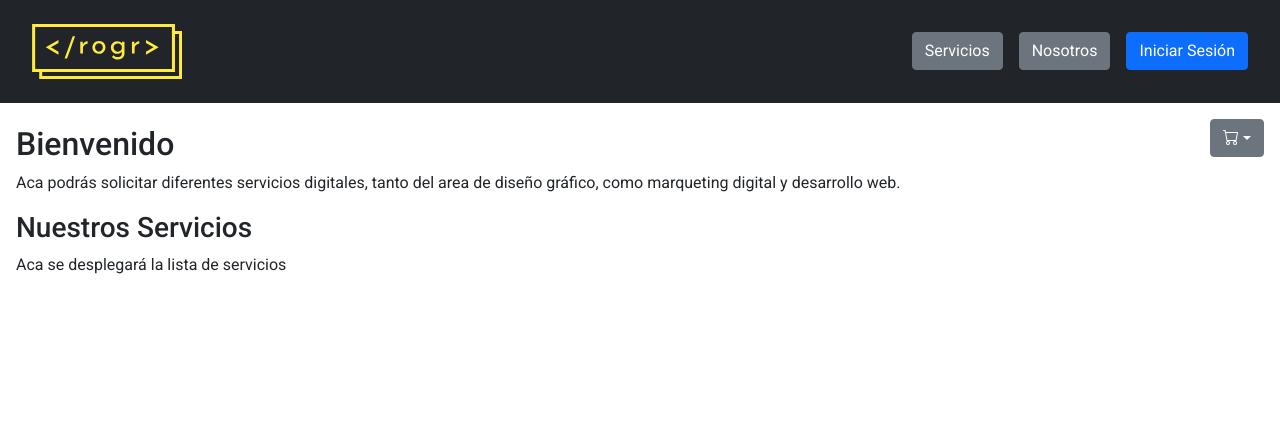
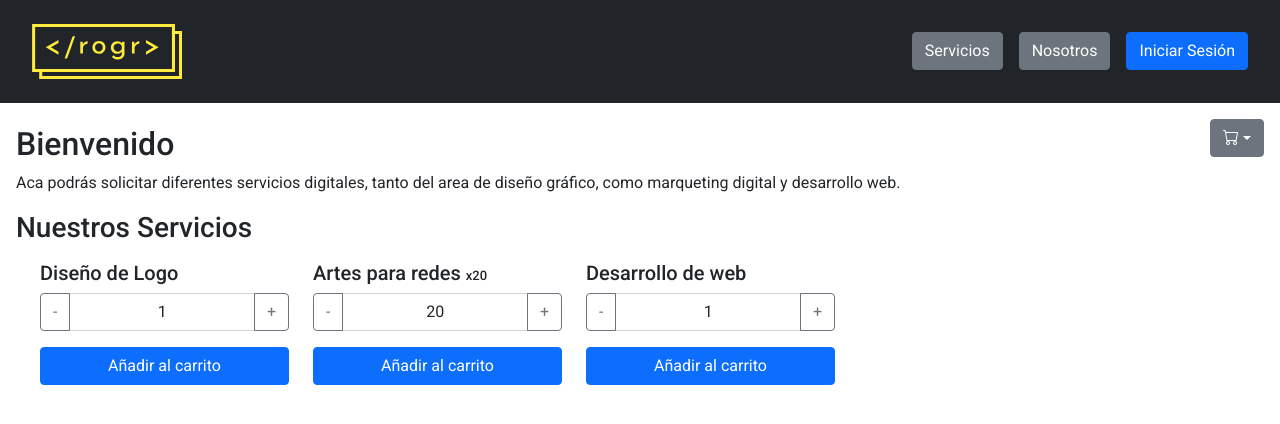
Before and after one commit to RecRoger/ArzolaReactApp, a React (Create React App) app: page / in a window 1280 px wide. Shown: the top 424 px of the page. Built offline with nearby package versions, Linux system fonts and the light colour scheme.

Commit message:
item counter :)

```diff
--- a/package.json
+++ b/package.json
@@ -16,6 +16,7 @@
     "react": "^17.0.2",
     "react-dom": "^17.0.2",
     "react-scripts": "5.0.0",
+    "sweetalert2": "^11.4.8",
     "web-vitals": "^2.1.4"
   },
   "eslintConfig": {
--- a/public/index.html
+++ b/public/index.html
@@ -43,8 +43,9 @@
       To create a production bundle, use `npm run build` or `yarn build`.
     -->
   <script src="https://cdn.jsdelivr.net/npm/bootstrap@5.1.3/dist/js/bootstrap.bundle.min.js"
-    integrity="sha384-ka7Sk0Gln4gmtz2MlQnikT1wXgYsOg+OMhuP+IlRH9sENBO0LRn5q+8nbTov4+1p"
-    crossorigin="anonymous"></script>
+    integrity="sha384-ka7Sk0Gln4gmtz2MlQnikT1wXgYsOg+OMhuP+IlRH9sENBO0LRn5q+8nbTov4+1p" crossorigin="anonymous">
+    </script>
+  <script src="//cdn.jsdelivr.net/npm/sweetalert2@11"></script>
 </body>
 
 </html>
--- a/src/App.css
+++ b/src/App.css
@@ -31,3 +31,13 @@
 .dropdown-menu {
   padding: 1rem;
 }
+
+.item-quantity {
+  background: white !important;
+  text-align: center;
+}
+
+.count-steps {
+  font-size: small;
+  font-weight: thin;
+}
--- a/src/App.js
+++ b/src/App.js
@@ -3,10 +3,7 @@ import NavBar from './components/NavBar';
 import React from "react";
 import ItemListContainer from './components/ItemListContainer'
 
-
 function App() {
-
-
   return (
     <div className="app-container">
       <NavBar />
--- a/src/components/CartWidget.js
+++ b/src/components/CartWidget.js
@@ -3,7 +3,7 @@ function CartWidget() {
     <>
         <div className="main-cart">
             <button className="btn btn-secondary dropdown-toggle" type="button" id="cartButton" data-bs-toggle="dropdown" aria-expanded="false">
-                <i class="bi bi-cart"></i>
+                <i className="bi bi-cart"></i>
             </button>
             <ul className="dropdown-menu" aria-labelledby="cartButton">
                 <li> No hay nada seleccionado</li>
--- /dev/null
+++ b/src/components/ItemCount.js
@@ -0,0 +1,50 @@
+import React, { useState } from "react";
+import Swal from 'sweetalert2'
+
+
+function ItemCount({ itemName, stock, initial, steps, onAdd }) {
+    const [count, setCount] = useState(initial || steps || 1)
+
+    function decrement() {
+        if(count > 0)
+        setCount((count - (steps || 1)))
+    }
+    function increment() {
+        if(count + (steps || 1) <= stock ) {
+            setCount(count + (steps || 1))
+        } else {
+            Swal.fire({
+                position: 'bottom-end',
+                icon: 'error',
+                title: 'Personal insuficiente',
+                text: `No hay personal disponible en estos momentos para tomar tantos trabajos de ${itemName}`,
+                showConfirmButton: false,
+                timer: 5500,
+                toast: true
+            })
+        }
+    }
+
+
+    return (
+      <>
+          <div className="item-counter">
+            <h5>
+                {itemName} { steps ? <span className="count-steps">x{steps}</span> : ''}
+            </h5>
+            <div className="input-group mb-3 count-section">
+                <button className="btn btn-outline-secondary" type="button" onClick={()=> decrement()}>-</button>
+                <input type="tel" className="form-control item-quantity" aria-label={itemName + ' count'} disabled value={count}></input>
+                <button className="btn btn-outline-secondary" type="button" onClick={()=> increment()}>+</button>
+            </div>
+            <div className="d-grid gap-2">
+                <button className="btn btn-primary" type="button" onClick={()=> onAdd(itemName, count)}>Añadir al carrito</button>
+            </div>
+
+          </div>
+
+      </>
+    );
+  }
+
+  export default ItemCount;
--- a/src/components/ItemListContainer.js
+++ b/src/components/ItemListContainer.js
@@ -1,10 +1,34 @@
-function ItemListContainer() {
-    return (
-      <>
-        <h3>Nuestros Servicios</h3>
-          Aca se desplegará la lista de servicios
-      </>
-    );
+import ItemCount from './ItemCount.js'
+import Swal from 'sweetalert2'
+
+export default function ItemListContainer() {
+
+
+  const onAdd = (itemName, count) => {
+    Swal.fire({
+        position: 'bottom-end',
+        icon: 'success',
+        title: `${itemName}${count > 1 ? `(x${count})` : '' } añadido al Carrito`,
+        showConfirmButton: false,
+        timer: 4500,
+    })
   }
 
-  export default ItemListContainer;
+  return (
+    <>
+      <h3>Nuestros Servicios</h3>
+
+      <div className="row service-container container mt-3">
+        <div className="col-3">
+          <ItemCount itemName="Diseño de Logo" initial={0} stock={10} onAdd={onAdd}></ItemCount>
+        </div>
+        <div className="col-3">
+          <ItemCount itemName="Artes para redes" initial={0} stock={100} steps={20} onAdd={onAdd}></ItemCount>
+        </div>
+        <div className="col-3">
+          <ItemCount itemName="Desarrollo de web" initial={0} stock={5} onAdd={onAdd}></ItemCount>
+        </div>
+      </div>
+    </>
+  );
+}
```
Also changed, not shown: 1 other file (tests, documents, lock files or other folders).
